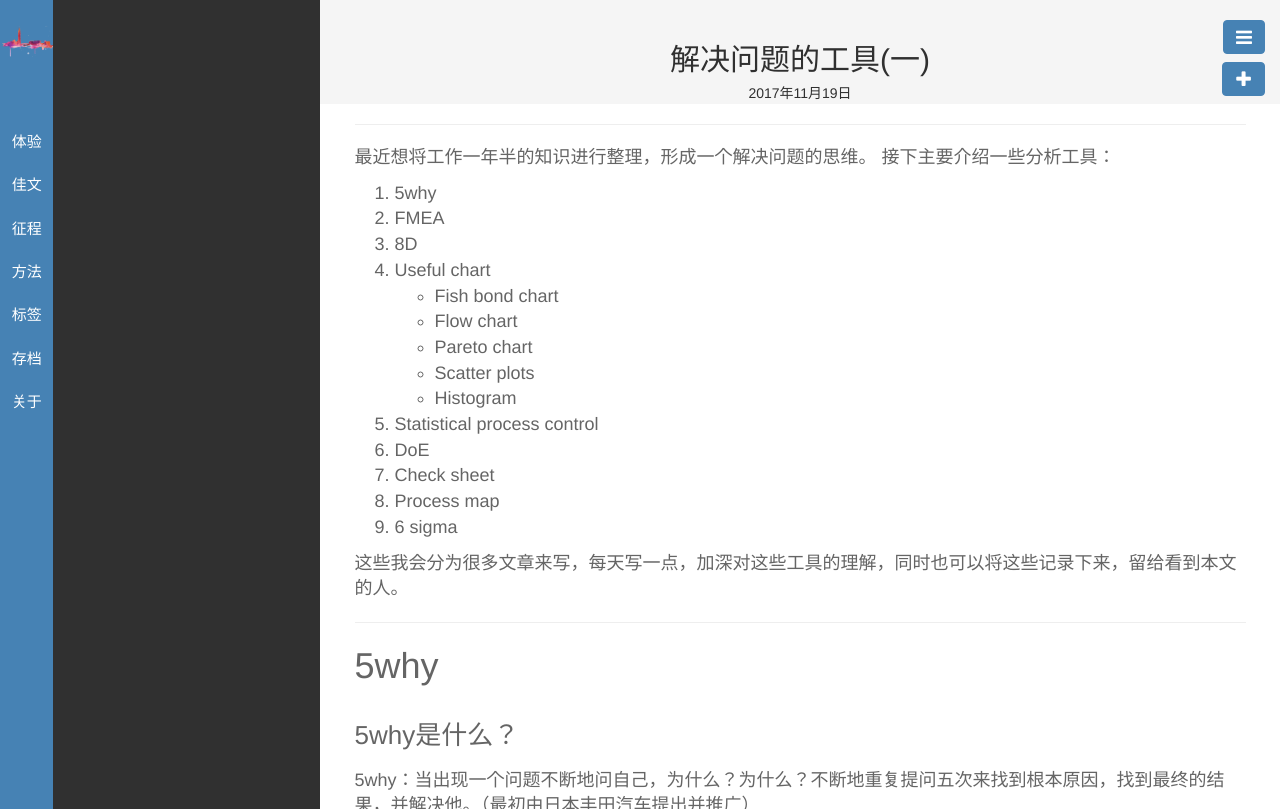
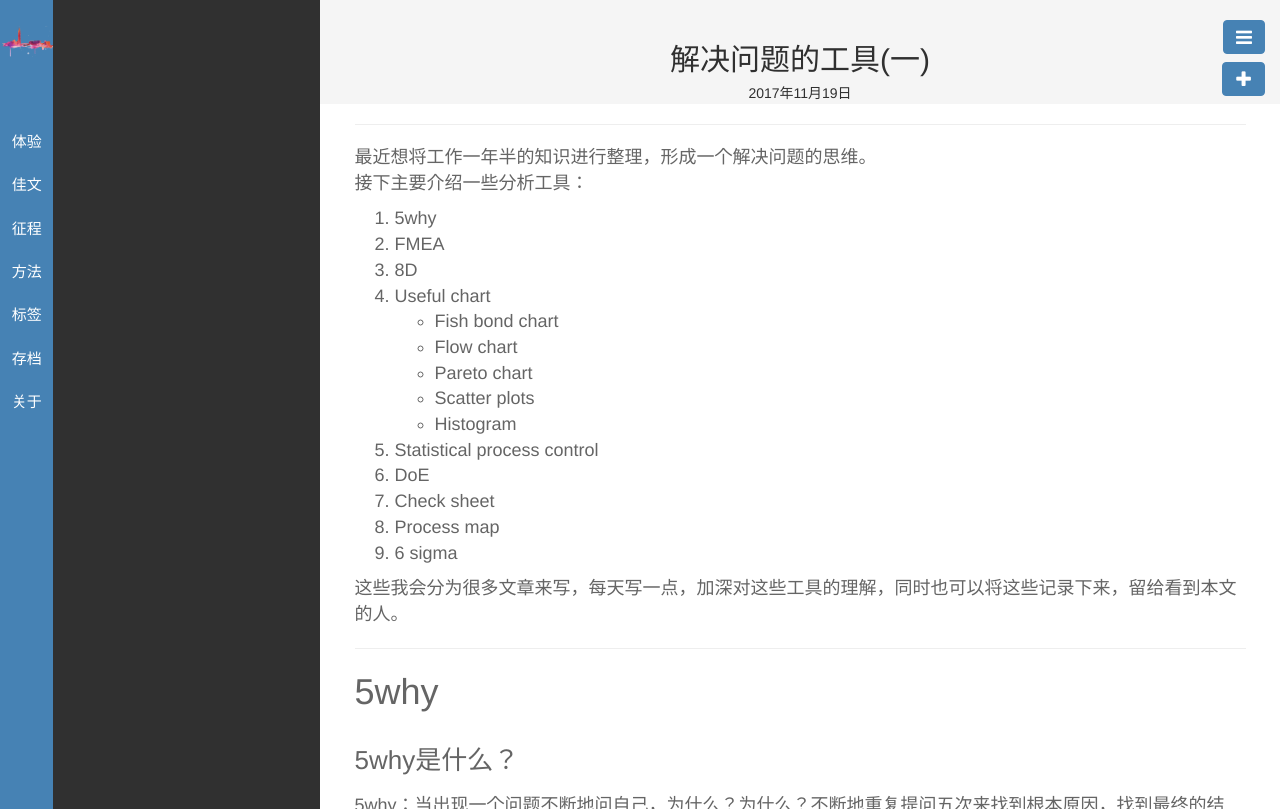
Before and after one commit to Longhaier/longhaier.github.io, a Jekyll site: the page built from _posts/方法/2017-11-19-problem solving(1).md, in a window 1280 px wide. Shown: the top 809 px of the page. Built offline with Jekyll 4.4.1, drawn with Linux system fonts in a browser that asks for light colours; some of the changed text lies outside the part shown; grey boxes are pictures that could not be loaded.

Commit message:
Update _config.yml

```diff
--- a/_config.yml
+++ b/_config.yml
@@ -12,12 +12,12 @@ kramdown:
   entity_output:             as_char
   toc_levels:                1..6
   smart_quotes:              lsquo,rsquo,ldquo,rdquo
-  enable_coderay:            false
-  hard_wrap:                 false
+  enable_coderay:            true
+  hard_wrap:                 true
   syntax_highlighter:        rouge
   transliterated_header_ids: true
   footnote_backlink:         "&#8617;&#xfe0e;"
- #use_coderay:               true
+
 
 
 # 作者信息
```
